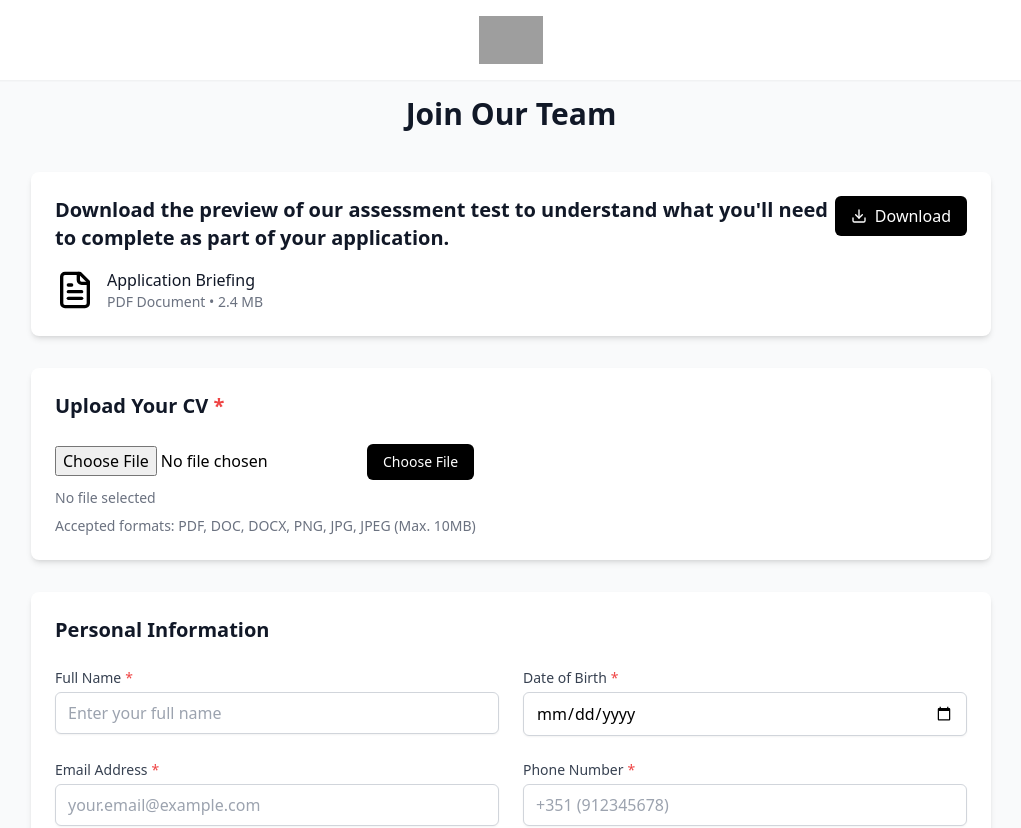
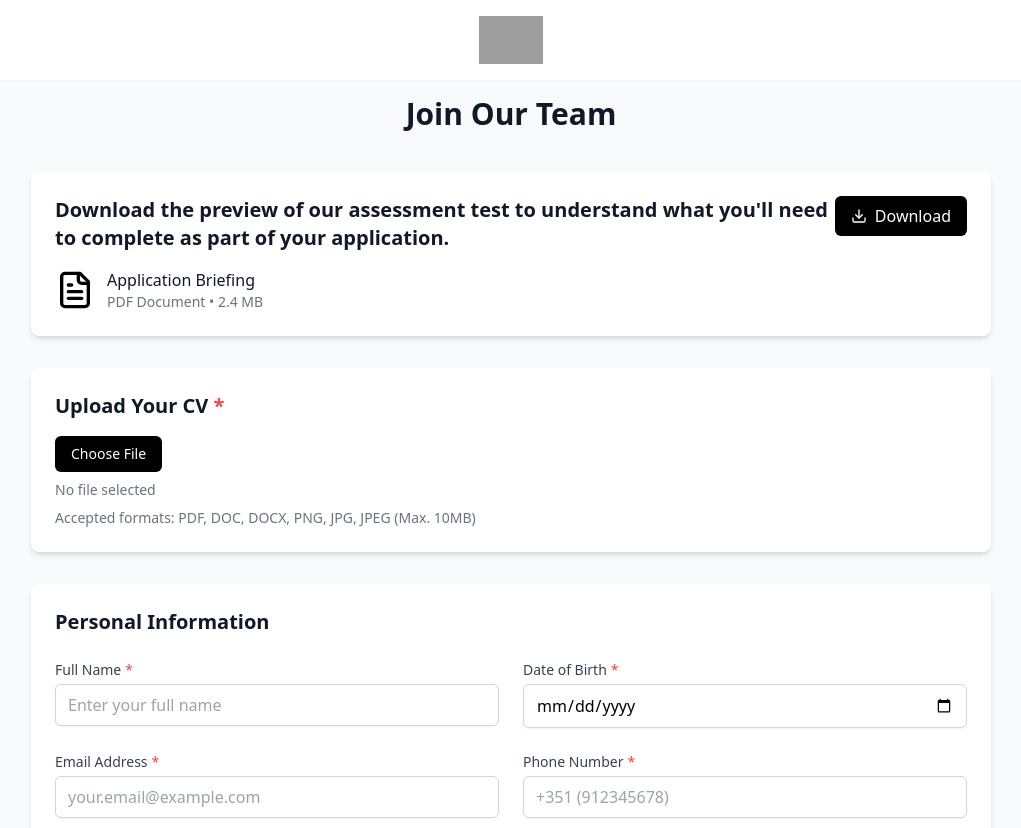
Before and after one commit to tiagocodinha/stagelinkcv, a React (Vite) app: page / in a window 1280 px wide. Shown: the top 828 px of the page, without its empty margins (129-1150 px from the left). Built offline with nearby package versions, Linux system fonts and the light colour scheme; grey boxes are pictures that could not be loaded.

Commit message:
Update ApplicationForm.tsx

```diff
--- a/src/components/ApplicationForm.tsx
+++ b/src/components/ApplicationForm.tsx
@@ -177,11 +177,6 @@ const ApplicationForm: React.FC = () => {
           Upload Your CV <span className="text-red-500">*</span>
         </h2>
         <div className="space-y-2">
-          <input
-            type="file"
-            accept=".pdf,.doc,.docx,.png,.jpg,.jpeg"
-            {...register('cv')}
-          />
           <button
             type="button"
             onClick={() => document.querySelector('input[type="file"]')?.click()}
```
